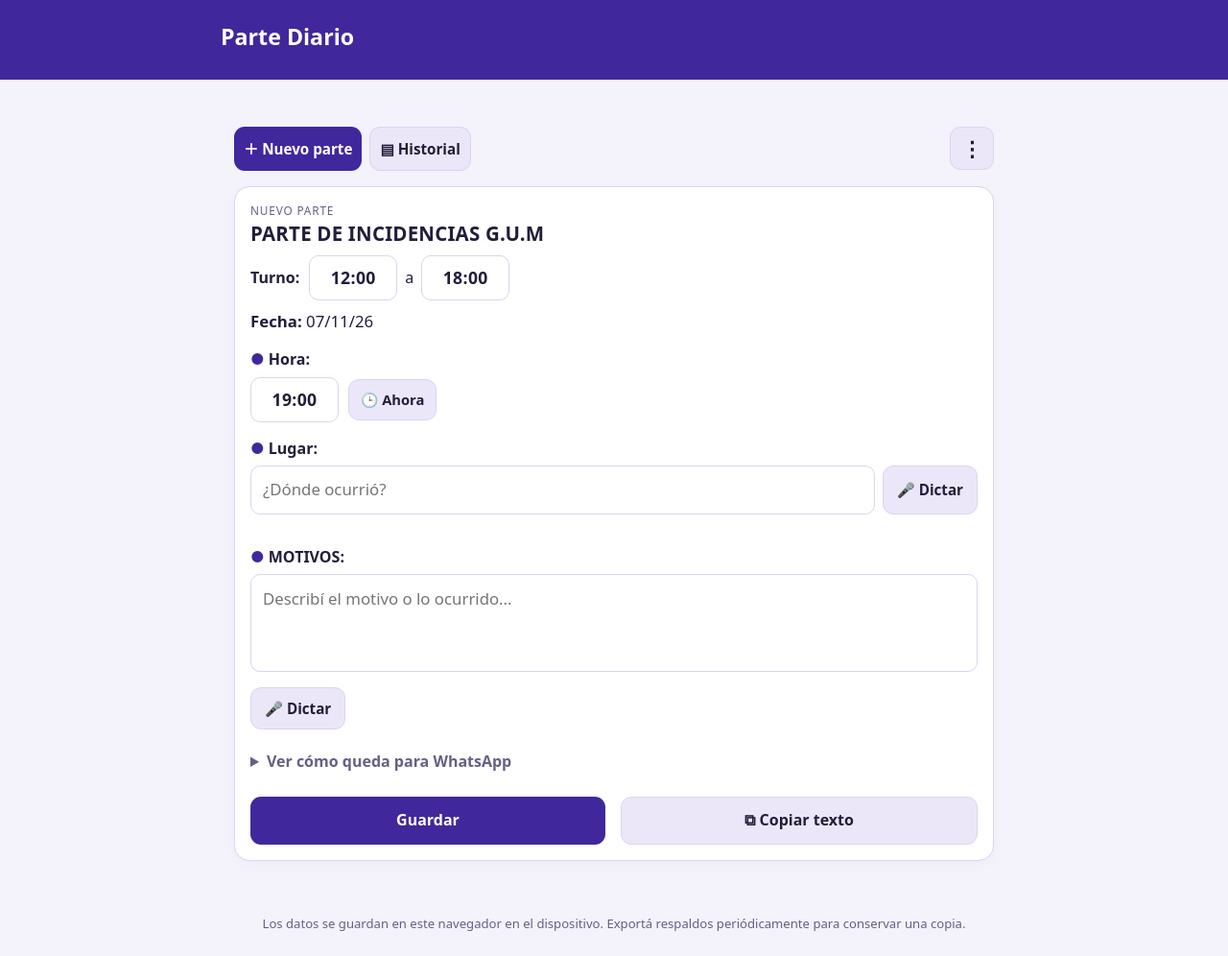
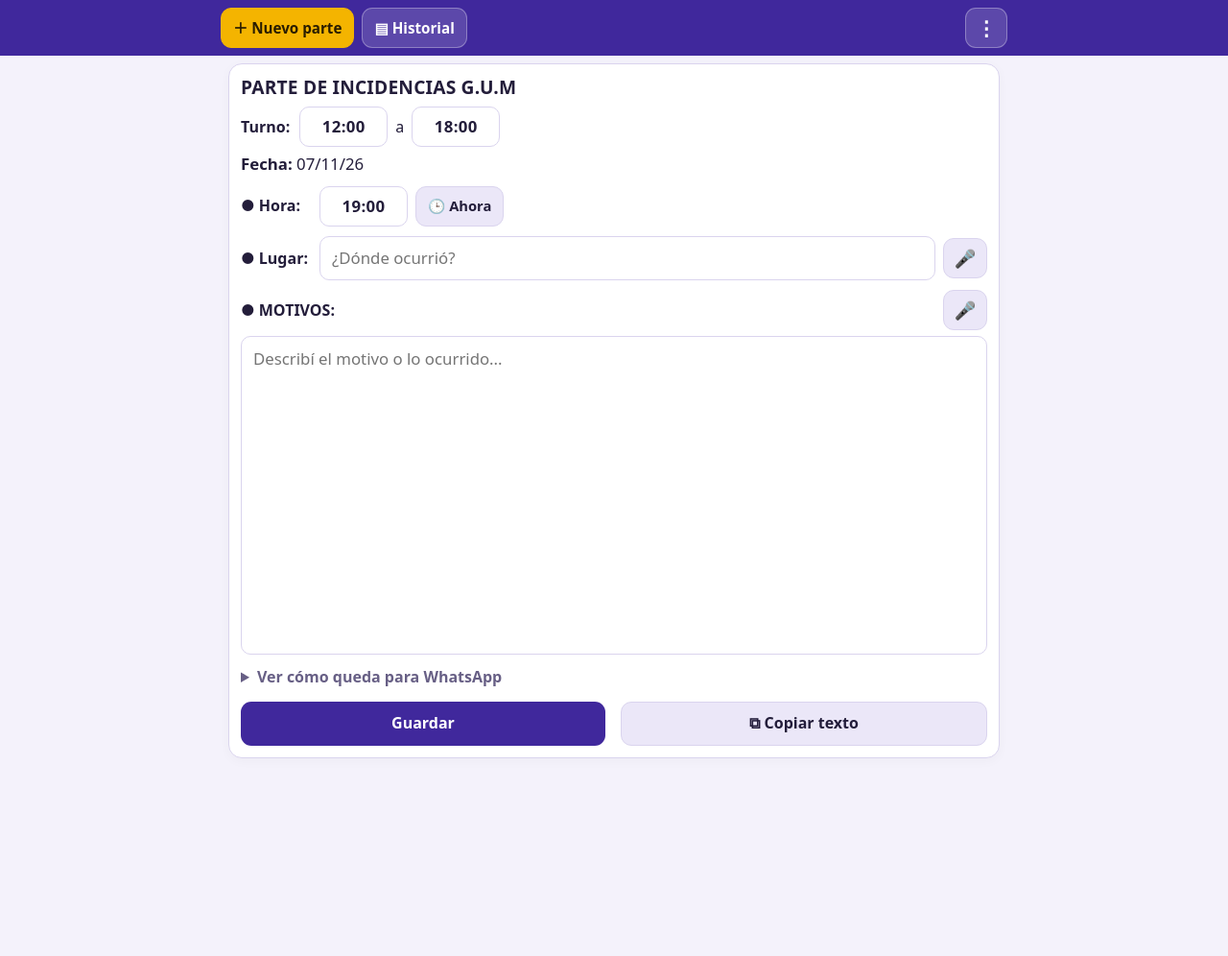
Before and after one commit to Arnoldragon/parte-diario, a plain HTML site: page index.html in a window 1280 px wide. Shown: the whole page at 96% size. After the commit the page ends 800 px from the top, so only its background shows below. Drawn offline with Linux system fonts and the light colour scheme.

Commit message:
Add files via upload

```diff
--- a/index.html
+++ b/index.html
@@ -84,27 +84,68 @@ details.msg{margin-top:16px}details.msg summary{cursor:pointer;color:var(--muted
 .menu.hidden{display:none!important}
 .menu button{background:transparent;color:var(--text);width:100%;justify-content:flex-start;border-radius:8px;padding:13px 12px;font-weight:600}
 .menu button:hover,.menu button:active{background:var(--soft)}
+/* ===== Diseño compacto: aprovecha la pantalla ===== */
+html{height:100%}
+body{min-height:100vh;min-height:100dvh;display:flex;flex-direction:column}
+header.bar{background:#40289C;padding:8px 10px;position:sticky;top:0;z-index:30}
+.barBtns{display:flex;gap:8px;align-items:center;max-width:820px;margin:auto}
+.bar .barBtns>button,.bar .menu-btn{padding:9px 12px;font-size:.95rem;min-height:42px;white-space:nowrap;background:#ffffff26;color:#fff;border:1px solid #ffffff4d}
+.bar #newPartBtn{background:var(--accent);color:var(--on-accent);border-color:var(--accent)}
+.bar .menu-btn{width:44px;padding:9px 0;font-size:1.3rem;margin-left:auto}
+.bar .menu-wrap{margin-left:auto}
+.menuNote{padding:8px 12px 10px;font-size:.78rem;line-height:1.35;color:var(--muted);border-top:1px solid var(--border);margin-top:4px}
+main{flex:1;display:flex;flex-direction:column;padding:8px 8px 10px;max-width:820px;width:100%}
+#notice{position:fixed;left:12px;right:12px;top:66px;z-index:60;margin:0;min-height:0;padding:12px 14px;border-radius:12px;background:#2b2543;color:#fff;text-align:center;font-weight:600;box-shadow:0 6px 20px #0006;max-width:560px;margin-inline:auto}
+#notice:empty{display:none}
+#partCard{flex:1;display:flex;flex-direction:column;padding:12px;margin-bottom:0;border-radius:14px}
+#partCard.hidden{display:none!important}
+#editArea{flex:1;display:flex;flex-direction:column}
+#editArea.hidden,#viewArea.hidden{display:none!important}
+#viewArea{flex:0 0 auto}
+#partHeading{font-size:1.2rem;line-height:1.25}
+.partHead{margin:0}
+.turno{margin-top:8px}.fechaLine{margin-top:6px}
+.turno input,#hora{padding:8px 6px;font-size:1.05rem}
+.fld{display:flex;align-items:center;gap:8px;margin-top:10px}
+.fld>label{flex:0 0 74px;margin:0;white-space:nowrap}
+.fld>input{min-width:0}
+.fld>#lugar{flex:1;padding:10px 12px}
+.fld>button{padding:9px 12px;font-size:.92rem;min-height:42px}
+button.mic.icon{width:46px;min-height:42px;padding:0;font-size:1.15rem}
+.fldHead{display:flex;align-items:center;gap:8px;margin-top:10px;margin-bottom:6px}
+.fldHead>label{margin:0;white-space:nowrap}
+.fldHead>#saveStatus{margin-left:auto}
+.fieldGrow{flex:1;display:flex;flex-direction:column;min-height:0}
+.fieldGrow #motivos{flex:1 1 auto;min-height:96px;padding:10px 12px}
+.dictate-status{min-height:0;margin-top:4px}
+.dictate-status:empty{display:none}
+details.msg{margin-top:8px}details.msg summary{padding:4px 0}
+.mainBtns{gap:10px;margin-top:auto;padding-top:10px}
+.rowA button{min-height:46px;padding:10px}
+.rowB button{min-height:42px;padding:8px 14px}
+#viewBody{margin-top:6px}.vline{margin-top:6px}
 </style>
 </head>
 <body>
-<header><div class="inner"><h1>Parte Diario</h1></div></header>
+<header class="bar"><div class="barBtns">
+<button id="newPartBtn">＋ Nuevo parte</button>
+<button id="historyBtn">▤ Historial</button>
+<div class="menu-wrap"><button class="secondary menu-btn" id="menuBtn" aria-label="Más opciones" aria-haspopup="true" aria-expanded="false">⋮</button><div class="menu hidden" id="menu" role="menu"><button role="menuitem" id="exportBtn">⇩ Exportar respaldo</button><button role="menuitem" id="importBtn">⇧ Importar respaldo</button><button role="menuitem" id="installBtn" class="hidden">⬇ Instalar app</button><div class="menuNote">Los datos se guardan solo en este dispositivo. Exportá respaldos de vez en cuando para conservar una copia.</div></div></div>
+<input class="hidden" type="file" id="importFile" accept=".json,application/json">
+</div></header>
 <main>
 <div id="notice" role="status" aria-live="polite"></div>
-<div class="toolbar">
-<button id="newPartBtn">＋ Nuevo parte</button>
-<button class="secondary" id="historyBtn">▤ Historial</button>
-<div class="menu-wrap"><button class="secondary menu-btn" id="menuBtn" aria-label="Más opciones" aria-haspopup="true" aria-expanded="false">⋮</button><div class="menu hidden" id="menu" role="menu"><button role="menuitem" id="exportBtn">⇩ Exportar respaldo</button><button role="menuitem" id="importBtn">⇧ Importar respaldo</button><button role="menuitem" id="installBtn" class="hidden">⬇ Instalar app</button></div></div>
-<input class="hidden" type="file" id="importFile" accept=".json,application/json">
-</div>
 <section class="card" id="partCard">
-<div class="partHead"><span class="muted tag" id="partTag"></span><h2 id="partHeading">PARTE DE INCIDENCIAS G.U.M</h2></div>
+<div class="partHead"><span class="muted tag hidden" id="partTag"></span><h2 id="partHeading">PARTE DE INCIDENCIAS G.U.M</h2></div>
 <div id="editArea">
 <div class="turno"><b>Turno:</b><input type="text" id="turnoDesde" inputmode="numeric" autocomplete="off" maxlength="5" placeholder="00:00" aria-label="Turno: desde (formato 24 horas)"><span>a</span><input type="text" id="turnoHasta" inputmode="numeric" autocomplete="off" maxlength="5" placeholder="00:00" aria-label="Turno: hasta (formato 24 horas)"></div>
 <div class="fechaLine"><b>Fecha:</b> <span id="fechaTxt"></span></div>
-<div class="field"><label for="hora"><span class="b">●</span> Hora:</label><div class="hrow2"><input type="text" id="hora" inputmode="numeric" autocomplete="off" maxlength="5" placeholder="00:00" aria-label="Hora del hecho (formato 24 horas)"><button type="button" class="secondary" id="nowBtn">🕒 Ahora</button></div></div>
-<div class="field"><label for="lugar"><span class="b">●</span> Lugar:</label><div class="inl"><input type="text" id="lugar" autocomplete="off" autocapitalize="sentences" placeholder="¿Dónde ocurrió?"><button type="button" class="secondary mic" data-target="lugar" aria-pressed="false">🎤 Dictar</button></div><div class="muted dictate-status" id="status-lugar" aria-live="polite"></div></div>
-<div class="field"><label for="motivos"><span class="b">●</span> MOTIVOS:</label><textarea id="motivos" rows="3" placeholder="Describí el motivo o lo ocurrido..." autocapitalize="sentences"></textarea>
-<div class="dictate-bar"><button type="button" class="secondary mic" data-target="motivos" aria-pressed="false">🎤 Dictar</button><span class="muted dictate-status" id="status-motivos" aria-live="polite"></span><span class="muted" id="saveStatus" style="margin-left:auto" aria-live="polite"></span></div></div>
+<div class="fld"><label for="hora"><span class="b">●</span> Hora:</label><input type="text" id="hora" inputmode="numeric" autocomplete="off" maxlength="5" placeholder="00:00" aria-label="Hora del hecho (formato 24 horas)"><button type="button" class="secondary" id="nowBtn">🕒 Ahora</button></div>
+<div class="fld"><label for="lugar"><span class="b">●</span> Lugar:</label><input type="text" id="lugar" autocomplete="off" autocapitalize="sentences" placeholder="¿Dónde ocurrió?"><button type="button" class="secondary mic icon" data-target="lugar" aria-pressed="false" aria-label="Dictar lugar" title="Dictar">🎤</button></div>
+<div class="muted dictate-status" id="status-lugar" aria-live="polite"></div>
+<div class="fieldGrow"><div class="fldHead"><label for="motivos"><span class="b">●</span> MOTIVOS:</label><span class="muted" id="saveStatus" aria-live="polite"></span><button type="button" class="secondary mic icon" data-target="motivos" aria-pressed="false" aria-label="Dictar motivos" title="Dictar">🎤</button></div>
+<textarea id="motivos" rows="3" placeholder="Describí el motivo o lo ocurrido..." autocapitalize="sentences"></textarea>
+<div class="muted dictate-status" id="status-motivos" aria-live="polite"></div></div>
 </div>
 <div id="viewArea" class="hidden"><div id="viewBody"></div></div>
 <details class="msg"><summary>Ver cómo queda para WhatsApp</summary><div id="msgPreview"></div></details>
@@ -116,7 +157,7 @@ details.msg{margin-top:16px}details.msg summary{cursor:pointer;color:var(--muted
 <section class="card hidden" id="historyCard"><div class="row"><h2>Historial de partes</h2><button class="secondary" id="closeHistoryBtn">Cerrar</button></div><p class="muted" style="margin:10px 0 0">Tocá un parte para abrirlo.</p><div id="historyList"></div></section>
 </main>
 <dialog id="confirmDlg" aria-labelledby="cfTitle"><h2 id="cfTitle"></h2><p id="cfMsg"></p><div class="actions" style="justify-content:flex-end"><button class="secondary" id="cfCancel">Cancelar</button><button class="danger" id="cfOk">Eliminar</button></div></dialog>
-<footer>Los datos se guardan en este navegador en el dispositivo. Exportá respaldos periódicamente para conservar una copia.</footer>
+
 <script>
 (function(){
 'use strict';
@@ -221,7 +262,13 @@ const current=()=>mode==='edit'?live():(db[cur.id]?fromSaved(db[cur.id]):live())
 /* ===== Edición, borrador automático y guardado ===== */
 function setSaveStatus(s){$('saveStatus').textContent=s}
 const sig=()=>[$('turnoDesde').value,$('turnoHasta').value,$('hora').value,$('lugar').value,$('motivos').value].join('|');
-function autoGrow(){const ta=$('motivos');if($('editArea').classList.contains('hidden'))return;ta.style.height='auto';ta.style.height=Math.max(ta.scrollHeight+2,96)+'px'}
+function autoGrow(){
+ const ta=$('motivos');if($('editArea').classList.contains('hidden'))return;
+ /* La caja ocupa el espacio libre de la pantalla y solo crece más si el texto lo necesita */
+ ta.style.flex='none';ta.style.height='auto';ta.style.minHeight='0';
+ const h=Math.max(ta.scrollHeight+2,96);
+ ta.style.minHeight=h+'px';ta.style.height='';ta.style.flex='';
+}
 function updatePreview(){$('msgPreview').innerHTML=previewHTML(current())}
 function sameAsSaved(v){
  const p=db[cur.id];if(!p)return false;
@@ -402,7 +449,7 @@ $('historyBtn').onclick=history;$('closeHistoryBtn').onclick=()=>showMain(true);
 /* ===== Dictado por voz ===== */
 const SR=window.SpeechRecognition||window.webkitSpeechRecognition;
 let rec=null,recBtn=null,wantListening=false,baseText='',finalText='';let emptyRuns=0;const ANDROID=/Android/i.test(navigator.userAgent);
-function micLabel(btn,on){btn.classList.toggle('recording',on);btn.setAttribute('aria-pressed',on?'true':'false');btn.textContent=on?'⏹ Detener':'🎤 Dictar'}
+function micLabel(btn,on){btn.classList.toggle('recording',on);btn.setAttribute('aria-pressed',on?'true':'false');if(btn.classList.contains('icon')){btn.textContent=on?'⏹':'🎤';btn.title=on?'Detener dictado':'Dictar'}else btn.textContent=on?'⏹ Detener':'🎤 Dictar'}
 function micStatus(id,msg){const el=$('status-'+id);if(el)el.textContent=msg||''}
 function joinText(base,add){
  if(!add)return base;
--- a/sw.js
+++ b/sw.js
@@ -1,7 +1,7 @@
 /* Parte diario - service worker (uso sin conexión)
    Si actualizás index.html en GitHub, cambiá el número de versión de abajo (v1 -> v2)
    para que los celulares descarguen la versión nueva. */
-const CACHE = 'parte-diario-v12';
+const CACHE = 'parte-diario-v13';
 const ARCHIVOS = ['./', 'index.html', 'manifest.webmanifest', 'icon-192.png', 'icon-512.png', 'apple-touch-icon.png'];
 
 self.addEventListener('install', e => {
```
